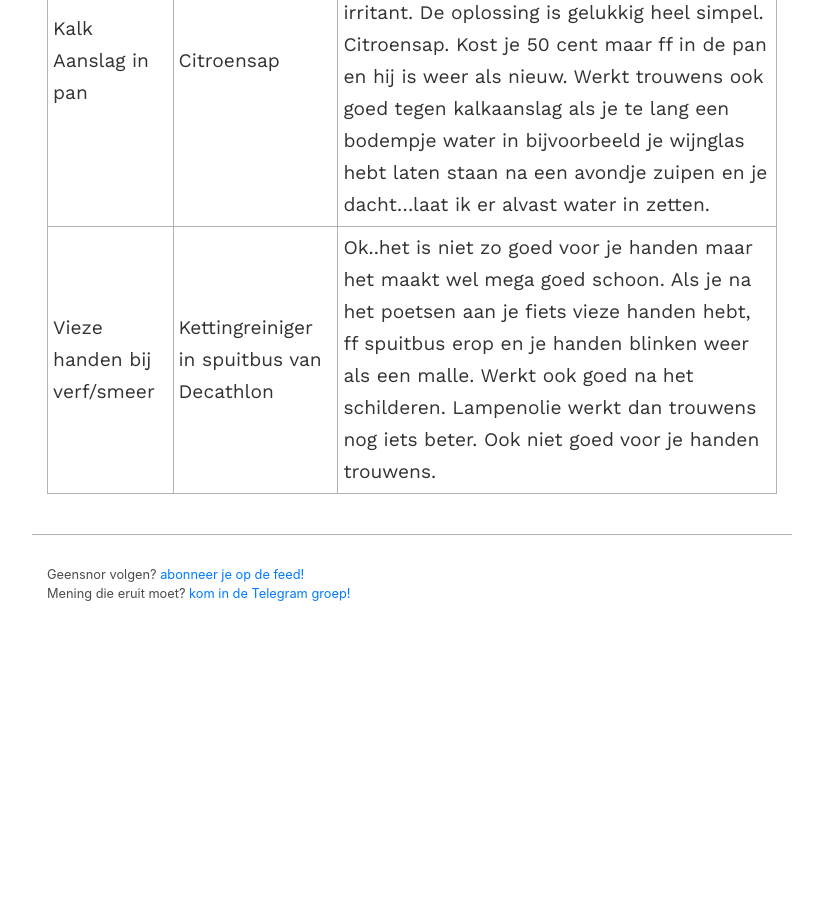
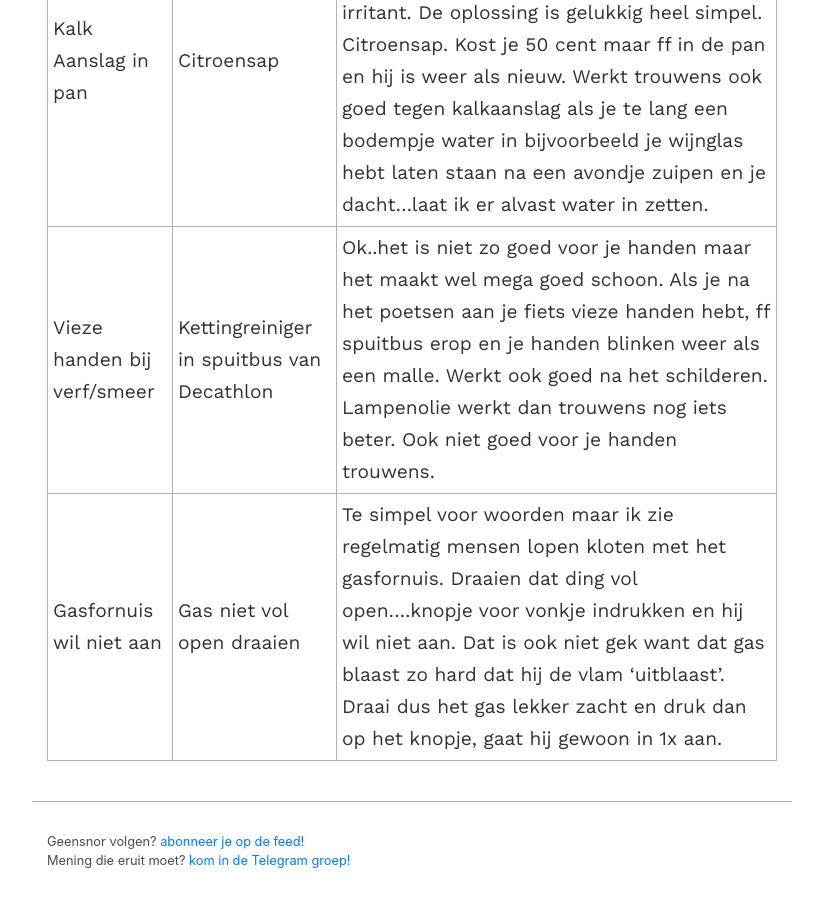
Before and after one commit to geensnor/geensnor.nl, a Jekyll site: the page built from pages/tips.md, in a window 1280 px wide and 900 px high, scrolled down 6489 px. Shown: the whole window, without its empty margins (228-1051 px from the left). Built offline with Jekyll 4.4.1, drawn with Linux system fonts in a browser that asks for light colours; before the commit the page ends 7122 px from its top, so only the background shows below that.

Commit message:
Update tips.md

```diff
--- a/pages/tips.md
+++ b/pages/tips.md
@@ -78,3 +78,4 @@ Daarnaast hebben we ook nog een aantal losse tips, bij elkaar gebracht in een ha
 |--------|---------|-----------|
 |Kalk Aanslag in pan|Citroensap|Dat je mooie rvs kookpannen hebt maar dat er toch een soort dof wittig kalklaagje ontstaat dat er niet meer af wil. Ja dat is irritant. De oplossing is gelukkig heel simpel. Citroensap. Kost je 50 cent maar ff in de pan en hij is weer als nieuw. Werkt trouwens ook goed tegen kalkaanslag als je te lang een bodempje water in bijvoorbeeld je wijnglas hebt laten staan na een avondje zuipen en je dacht...laat ik er alvast water in zetten.|
 |Vieze handen bij verf/smeer|Kettingreiniger in spuitbus van Decathlon|Ok..het is niet zo goed voor je handen maar het maakt wel mega goed schoon. Als je na het poetsen aan je fiets vieze handen hebt, ff spuitbus erop en je handen blinken weer als een malle. Werkt ook goed na het schilderen. Lampenolie werkt dan trouwens nog iets beter. Ook niet goed voor je handen trouwens.|
+|Gasfornuis wil niet aan|Gas niet vol open draaien|Te simpel voor woorden maar ik zie regelmatig mensen lopen kloten met het gasfornuis. Draaien dat ding vol open....knopje voor vonkje indrukken en hij wil niet aan. Dat is ook niet gek want dat gas blaast zo hard dat hij de vlam 'uitblaast'. Draai dus het gas lekker zacht en druk dan op het knopje, gaat hij gewoon in 1x aan.|
```
